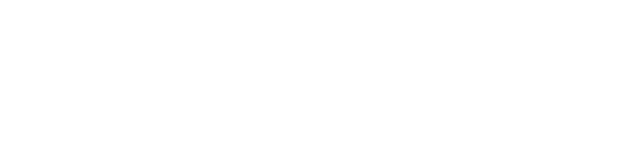
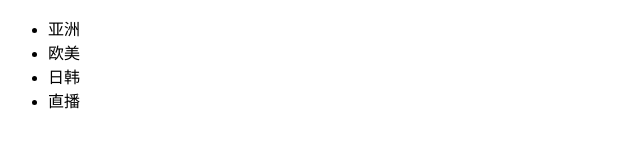
Before and after one commit to lm101845/dbhot, a plain HTML site: page index.html in a window 1280 px wide. Shown: the whole page, without its empty margins (0-640 px from the left). Drawn offline with Linux system fonts and the light colour scheme.

Commit message:
东北热V2.0版

```diff
--- a/index.html
+++ b/index.html
@@ -3,13 +3,16 @@
 
 <head>
     <meta charset="UTF-8">
-    <title>东北热项目</title>
+    <title>东北热</title>
 </head>
 
 <body>
-    <script>
-
-    </script>
+  	<ul>
+  		<li>亚洲</li>
+  		<li>欧美</li>
+  		<li>日韩</li>
+  		<li>直播</li>
+  	<ul>
 </body>
 
 </html>
```
Also changed, not shown: README.txt (added), text.txt (added).
